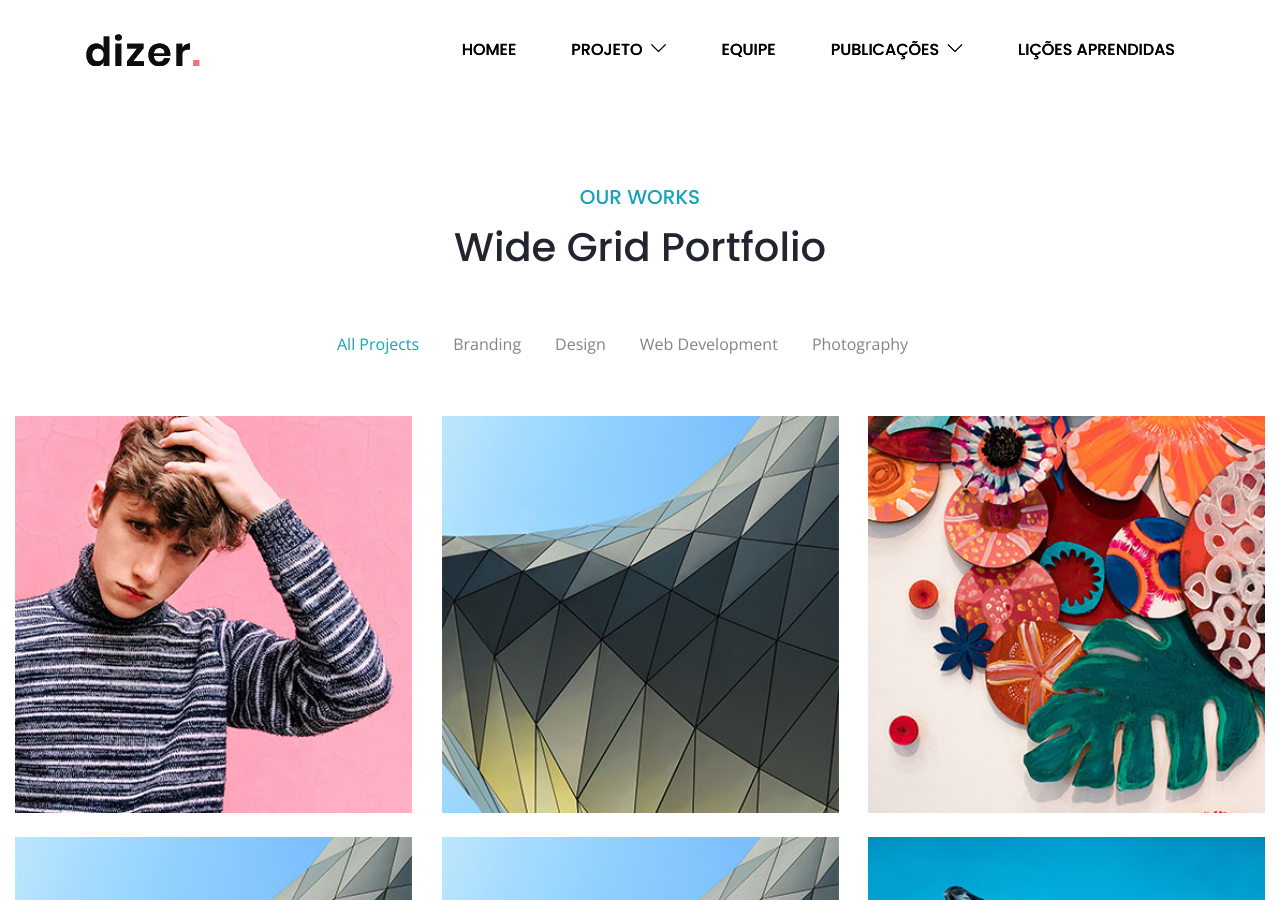
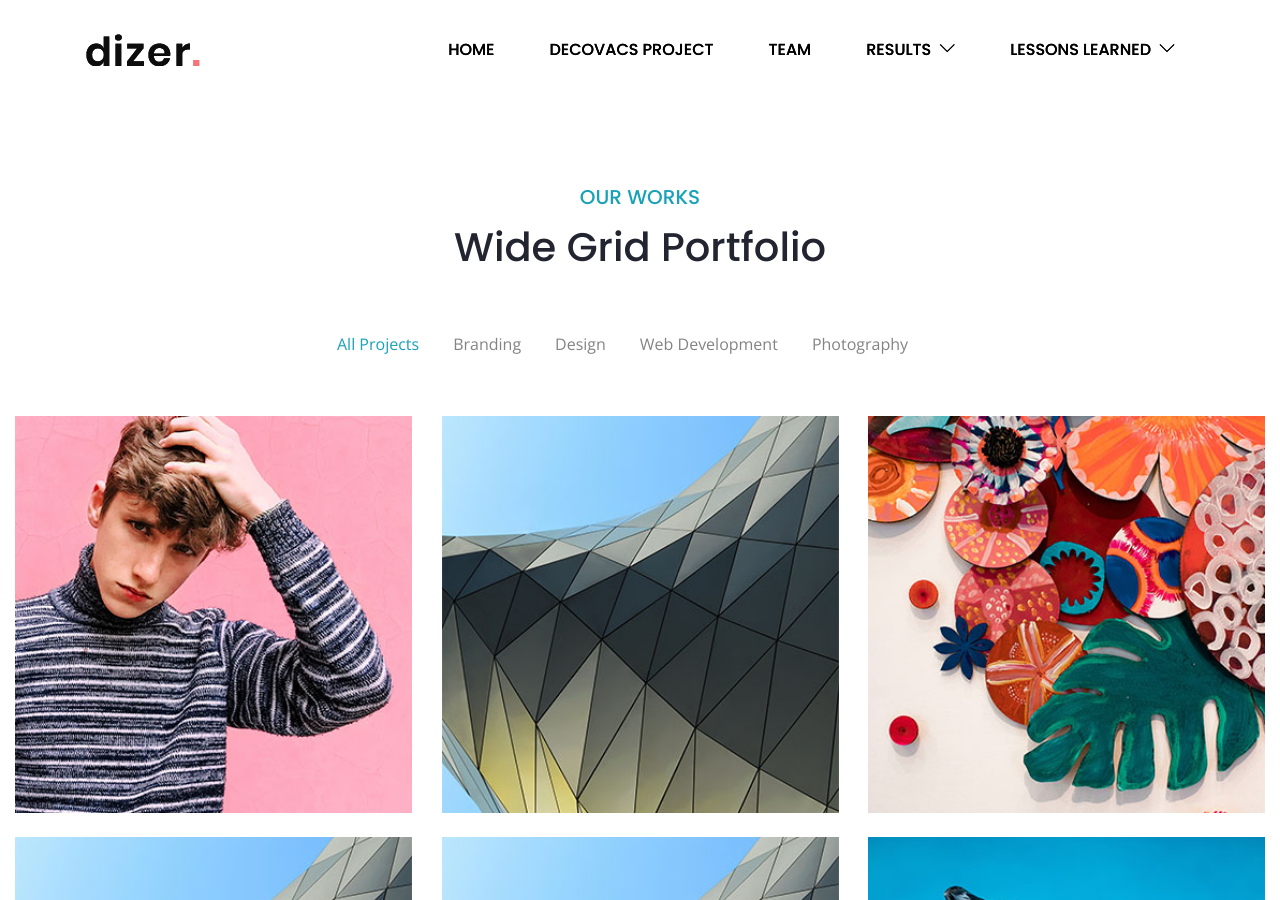
Before and after one commit to decovacs/decovacs.github.io, a Jekyll site: the page built from portfolio-2.html, in a window 1280 px wide and 900 px high. Built offline with Jekyll 4.4.1, drawn with Linux system fonts in a browser that asks for light colours.

Commit message:
Renomeada o menu

```diff
--- a/_data/navigation.yml
+++ b/_data/navigation.yml
@@ -1,29 +1,29 @@
 #Please use the main menu items under the "name"
 main:
-  - name: Homee
+  - name: Home
     url: ./
-  - name: Projeto
+  - name: Decovacs Project
+    url: /project.html
+  - name: Team
+    url: /team.html
+  - name: Results
     url: "#"
     submenu:
-      - name: Projeto
-        url: /projeto.html
-      - name: Instituições
-        url: /instituicoes.html
-  - name: Equipe
-    url: /equipe.html
-  - name: Publicações
-    url: /
+      - name: Vigivac Dataset
+        url: /dataset.html
+      - name: OMOP Mapping
+        url: /mapping.html
+      - name: OHDSI Demo
+        url: /demo.html
+      - name: Reports
+        url: /reports.html
+  - name: Lessons learned
+    url: "#"
     submenu:
-      - name: Preprints e Artigos Científicos
-        url: /artigos.html
-      - name: Boletins
-        url: /boletins.html
-      - name: Na mídia
-        url: /na-midia
-      - name: 404
-        url: /404
-  - name: Lições Aprendidas
-    url: /licoes.html
+      - name: Blog 1
+        url: /blog-1.html
+      - name: Blog 2
+        url: /blog-2.html
 
 ########## footer menu ###############
 footer:
```
